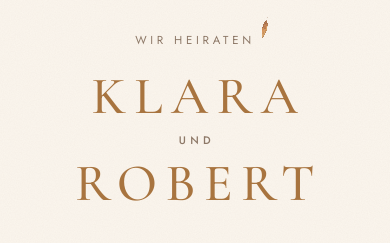
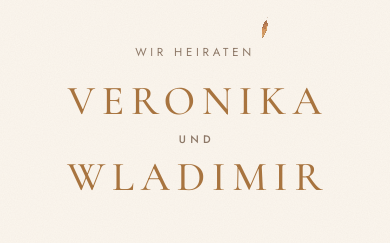
Before and after one commit to wagnerwl/W-V, a plain HTML site: page index.html in a window 390 px wide. Shown: the part 129-372 px from the top of the page. Drawn offline with nearby package versions, Linux system fonts and the light colour scheme.

Commit message:
Use real names Veronika & Wladimir
Slightly smaller name size so the longer names fit on narrow phones.

Co-Authored-By: Claude Opus 5.5 <noreply@anthropic.com>

```diff
--- a/index.html
+++ b/index.html
@@ -4,7 +4,7 @@
   <meta charset="utf-8">
   <meta name="viewport" content="width=device-width, initial-scale=1, viewport-fit=cover">
   <meta name="theme-color" content="#fbf6ee">
-  <title>Klara &amp; Robert · 09.10.2027</title>
+  <title>Veronika &amp; Wladimir · 09.10.2027</title>
   <meta name="description" content="Wir heiraten am 09. Oktober 2027 – und möchten diesen Tag mit euch feiern.">
   <link rel="icon" href="assets/maple.svg" type="image/svg+xml">
   <link rel="preconnect" href="https://fonts.googleapis.com">
@@ -33,9 +33,9 @@
     <p class="eyebrow fade" style="--d:0">Wir heiraten</p>
 
     <h1 class="names">
-      <span class="name fade" style="--d:1">Klara</span>
+      <span class="name fade" style="--d:1">Veronika</span>
       <span class="und fade" style="--d:2">und</span>
-      <span class="name fade" style="--d:3">Robert</span>
+      <span class="name fade" style="--d:3">Wladimir</span>
     </h1>
 
     <div class="bouquet" aria-hidden="true">
@@ -151,7 +151,7 @@
       <path pathLength="1" d="M96 170 C150 178 210 188 252 182 C228 160 200 136 204 110 C208 82 240 76 252 100 C262 76 296 82 300 110 C304 136 276 160 252 182 C280 194 330 198 400 186"/>
     </svg>
     <p class="eyebrow reveal">Wir freuen uns auf euch</p>
-    <p class="sign reveal">Klara &amp; Robert</p>
+    <p class="sign reveal">Veronika &amp; Wladimir</p>
   </footer>
 
   <script src="script.js" defer></script>
--- a/style.css
+++ b/style.css
@@ -1,5 +1,5 @@
 /* =========================================================
-   Klara & Robert – Hochzeitseinladung im Aquarell-Stil
+   Veronika & Wladimir – Hochzeitseinladung im Aquarell-Stil
    ========================================================= */
 :root {
   --paper: #fbf6ee;
@@ -106,7 +106,7 @@ img { max-width: 100%; display: block; }
   will-change: transform;
 }
 .name {
-  font-size: clamp(2.7rem, 13.5vw, 5.2rem);
+  font-size: clamp(2.1rem, 10.6vw, 5rem);
   font-weight: 500;
   letter-spacing: .16em;
   margin-right: -.16em; /* optisch zentriert trotz Sperrung */
```
